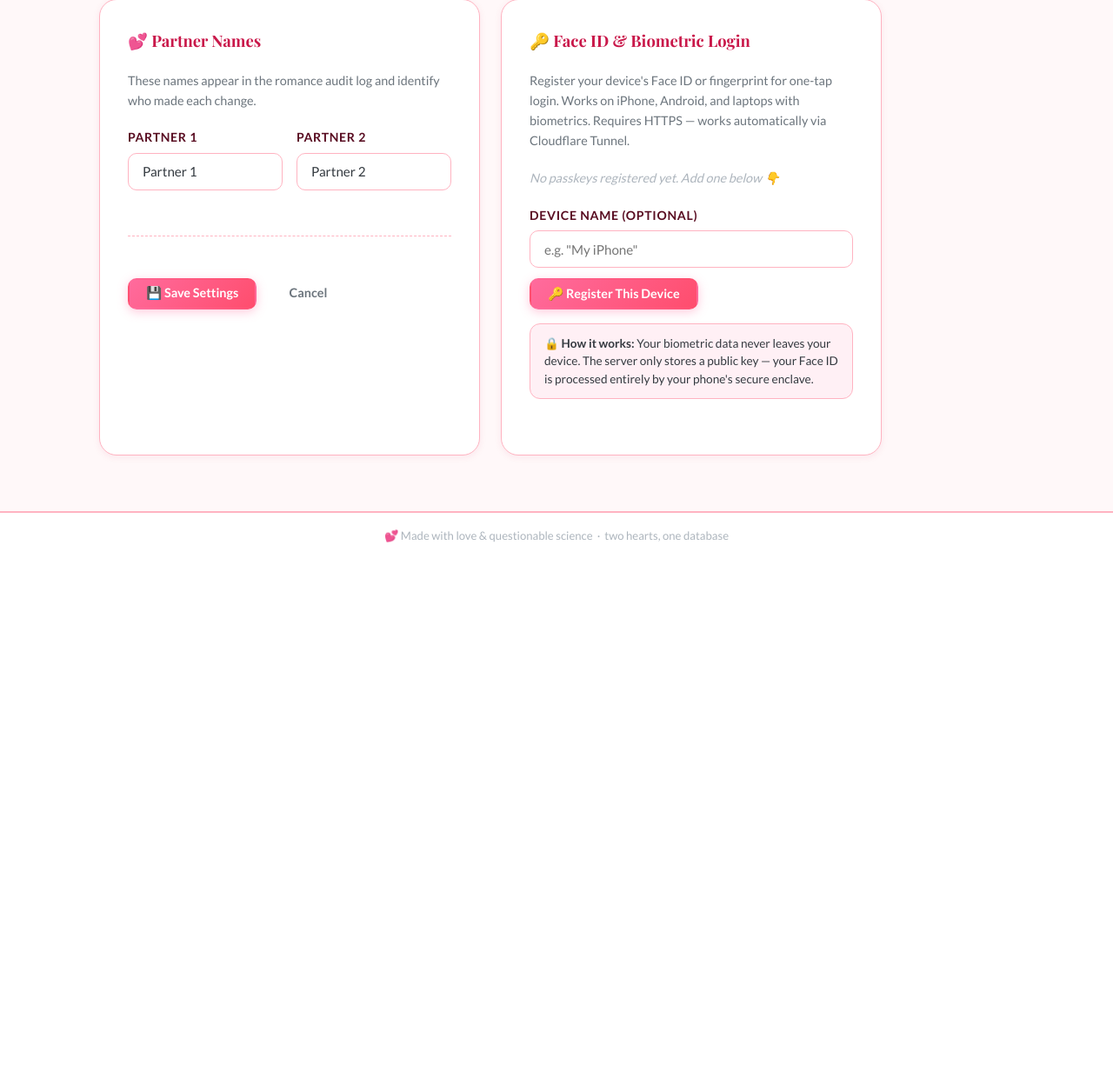
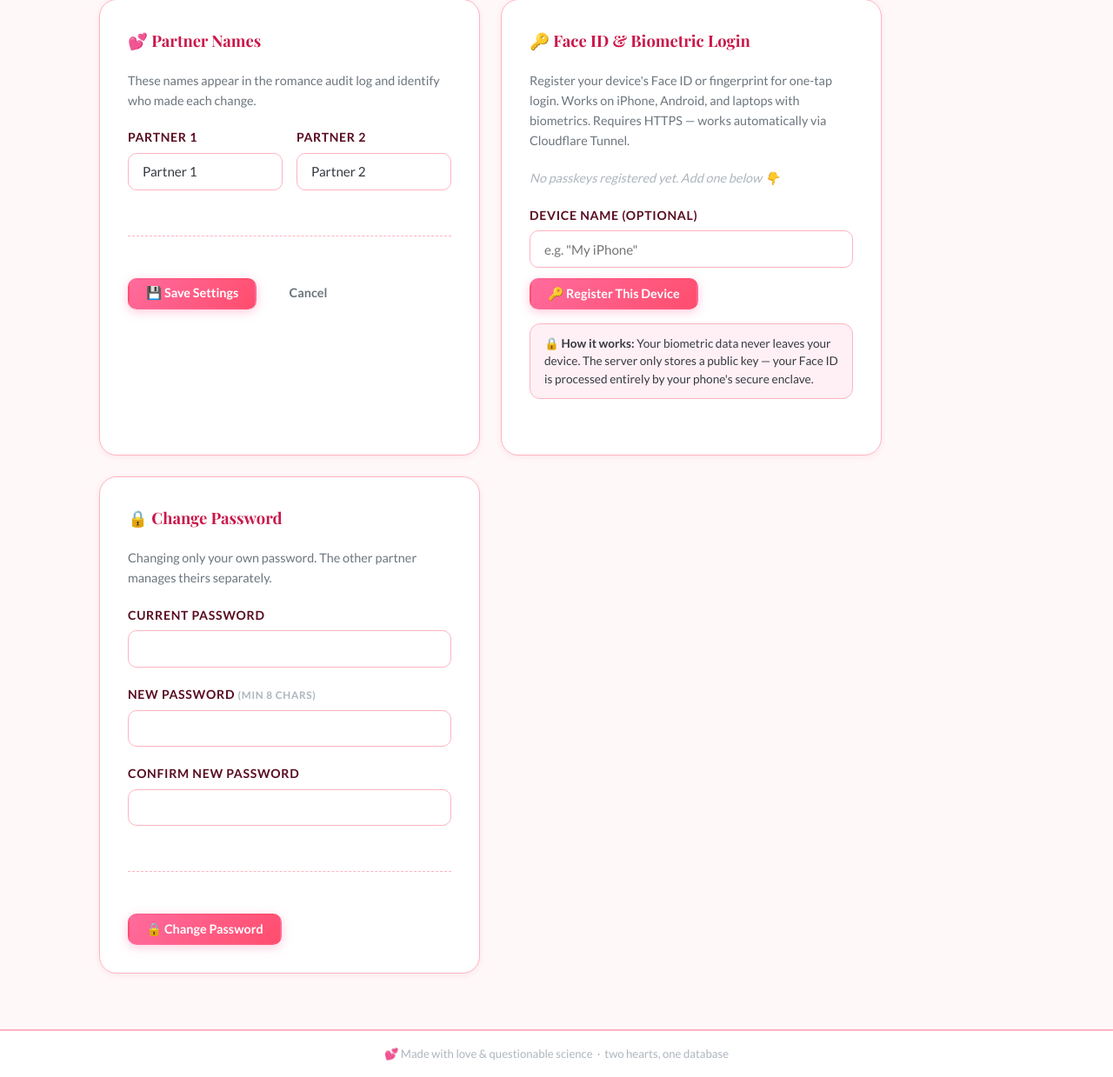
Before and after one commit to BioMark3r/Date-abase, a FastAPI app: page /settings in a window 1280 px wide. Shown: the part 269-1508 px from the top of the page at 87% size. Before the commit the page ends 893 px from the top, so only its background shows below. Run offline with FastAPI, Linux system fonts and the light colour scheme; the visitor is signed in with stand-in values (Sample User, id 1); some libraries are stand-ins or nearby versions.

Commit message:
Add in-app password change + sensible defaults for first login
- Default passwords: lovebirds1 / lovebirds2 (work out of the box)
- Env var passwords only seed the DB on first boot; ignored after that
  so in-app changes aren't overwritten on container restart
- New POST /settings/change-password route with current/new/confirm fields
- Settings page: new Change Password card, success/error flash messages
- Each partner changes only their own password independently

Co-Authored-By: Claude Sonnet 4.6 <noreply@anthropic.com>

```diff
--- a/app/main.py
+++ b/app/main.py
@@ -155,9 +155,10 @@ def _seed_users() -> None:
                 db.add(user)
                 db.flush()
             user.display_name = display_name
-            if raw_password:
-                if not user.hashed_password or not pwd_context.verify(raw_password, user.hashed_password):
-                    user.hashed_password = pwd_context.hash(raw_password)
+            # Only set password from env on FIRST boot (no password stored yet).
+            # After that, the user manages their password via Settings — env var is ignored.
+            if raw_password and not user.hashed_password:
+                user.hashed_password = pwd_context.hash(raw_password)
         db.commit()
     finally:
         db.close()
@@ -962,6 +963,7 @@ async def settings_page(request: Request, db: Session = Depends(get_db)):
         "request": request,
         "settings": get_settings(db),
         "saved": request.query_params.get("saved"),
+        "pw_saved": request.query_params.get("pw_saved"),
         "passkeys": current_user.passkeys if current_user else [],
         "app_domain": APP_DOMAIN,
     })
@@ -993,6 +995,42 @@ async def save_settings(
     if current_user:
         request.session["display_name"] = current_user.display_name
     return RedirectResponse("/settings?saved=1", status_code=302)
+
+
+@app.post("/settings/change-password")
+async def change_password(
+    request: Request,
+    current_password: str = Form(...),
+    new_password:     str = Form(...),
+    confirm_password: str = Form(...),
+    db: Session = Depends(get_db),
+):
+    if not require_auth(request):
+        return RedirectResponse("/", status_code=302)
+
+    def _err(msg: str):
+        current_user = db.query(User).filter(User.id == request.session["user_id"]).first()
+        return templates.TemplateResponse("settings.html", {
+            "request": request,
+            "settings": get_settings(db),
+            "passkeys": current_user.passkeys if current_user else [],
+            "app_domain": APP_DOMAIN,
+            "pw_error": msg,
+        })
+
+    user = db.query(User).filter(User.id == request.session["user_id"]).first()
+    if not user:
+        return _err("User not found. 💔")
+    if not user.hashed_password or not pwd_context.verify(current_password, user.hashed_password):
+        return _err("Current password is incorrect. 💔")
+    if len(new_password) < 8:
+        return _err("New password must be at least 8 characters.")
+    if new_password != confirm_password:
+        return _err("New passwords don't match. Try again.")
+
+    user.hashed_password = pwd_context.hash(new_password)
+    db.commit()
+    return RedirectResponse("/settings?pw_saved=1", status_code=302)
 
 
 # ── Audit Log ─────────────────────────────────────────────────────────────────
--- a/app/templates/settings.html
+++ b/app/templates/settings.html
@@ -13,6 +13,12 @@
 
 {% if saved %}
 <div class="alert-success">✅ Settings saved! Names updated across the app.</div>
+{% endif %}
+{% if pw_saved %}
+<div class="alert-success">🔐 Password changed successfully!</div>
+{% endif %}
+{% if pw_error %}
+<div class="alert-error">❌ {{ pw_error }}</div>
 {% endif %}
 
 <div class="settings-grid">
@@ -93,6 +99,36 @@
     </div>
   </div>
 
+  <!-- Change Password -->
+  <div class="form-card">
+    <form method="post" action="/settings/change-password">
+      <div class="form-section">
+        <h3 class="form-section-title">🔒 Change Password</h3>
+        <p style="color:var(--gray-600); font-size:0.9rem; margin-bottom:1.25rem;">
+          Changing only your own password. The other partner manages theirs separately.
+        </p>
+        <div class="form-group">
+          <label for="current_password">Current Password</label>
+          <input type="password" id="current_password" name="current_password"
+                 class="form-input" required autocomplete="current-password" />
+        </div>
+        <div class="form-group">
+          <label for="new_password">New Password <small style="color:var(--gray-400)">(min 8 chars)</small></label>
+          <input type="password" id="new_password" name="new_password"
+                 class="form-input" required minlength="8" autocomplete="new-password" />
+        </div>
+        <div class="form-group">
+          <label for="confirm_password">Confirm New Password</label>
+          <input type="password" id="confirm_password" name="confirm_password"
+                 class="form-input" required minlength="8" autocomplete="new-password" />
+        </div>
+      </div>
+      <div class="form-actions">
+        <button type="submit" class="btn btn-primary">🔒 Change Password</button>
+      </div>
+    </form>
+  </div>
+
 </div><!-- /.settings-grid -->
 {% endblock %}
 
```
Also changed, not shown: docker-compose.yml (+5 -3 lines), 1 other file.
